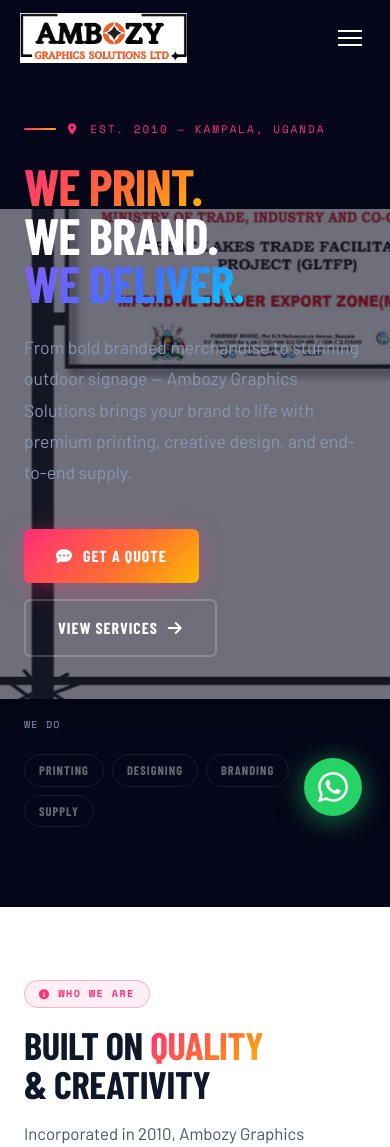
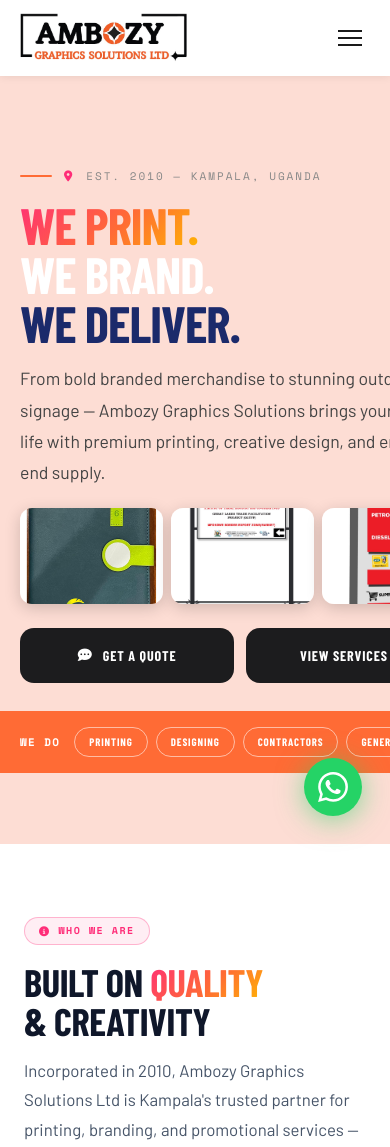
Before and after one commit to SAVIOUR26/ambozy-website, a PHP site: page / in a window 390 px wide. Shown: the top 1147 px of the page. Run offline with PHP 8.4, Linux system fonts and the light colour scheme; some web fonts are replaced.

Commit message:
Implement mobile light-theme hero per client mockup
On mobile (≤720px):
- Hero background switches from dark ink to warm peach (#FDDDD4)
- Removes dark overlay; hides scrolling background strip
- Nav always white with dark hamburger lines
- Line-3 "WE DELIVER." colour changes to dark navy (#1B2A6B)
- Body text switches to dark (#444) for readability on light bg
- Three product photo thumbnails appear as cards between body and CTAs
- CTA buttons become dark charcoal pill-style buttons (flex, equal width)
- Services strip becomes a full-bleed orange bar at the bottom of the hero

On desktop (>720px) the rotating wheel composition is unchanged.

Also aligns services strip labels with the four brand pillars:
Printing · Designing · Contractors · General Supplies

https://claude.ai/code/session_01EaVY7cv8hYT2wPDTE7hXYh

```diff
--- a/assets/css/main.css
+++ b/assets/css/main.css
@@ -881,6 +881,9 @@ button { border: none; cursor: pointer; font-family: inherit; background: none;
 .reveal-delay-3 { transition-delay: 0.3s; }
 .reveal-delay-4 { transition-delay: 0.4s; }
 
+/* ── MOBILE HERO PHOTOS (hidden on desktop) ─────────────────── */
+.hero__mobile-photos { display: none; }
+
 /* ── RESPONSIVE ─────────────────────────────────────────── */
 @media (max-width: 960px) {
   .hero__content { grid-template-columns: 1fr; gap: 60px; }
@@ -904,4 +907,154 @@ button { border: none; cursor: pointer; font-family: inherit; background: none;
   .quote__form { padding: 28px 20px; }
   .logo-badge { width: 44px; height: 44px; font-size: 1.3rem; border-radius: 12px; }
   .logo-wordmark__main { font-size: 1.3rem; }
+
+  /* ── MOBILE HERO — LIGHT EDITION ───────────────────────── */
+
+  /* Nav: always white on mobile */
+  .nav,
+  .nav.scrolled {
+    background: #ffffff;
+    backdrop-filter: none;
+    box-shadow: 0 1px 8px rgba(0,0,0,0.08);
+  }
+  .nav__hamburger span { background: #1a1a1a; }
+  .nav__mobile {
+    background: #f5f5f5;
+    border-top: 1px solid rgba(0,0,0,0.06);
+  }
+  .nav__mobile a {
+    color: #1a1a1a;
+    border-bottom-color: rgba(0,0,0,0.07);
+  }
+  .nav__mobile a:hover {
+    background: var(--gfire);
+    -webkit-background-clip: text;
+    -webkit-text-fill-color: transparent;
+    background-clip: text;
+  }
+
+  /* Hero: warm peach/salmon background */
+  .hero {
+    background: #FDDDD4;
+    min-height: 100svh;
+  }
+  .hero::before { display: none; }  /* remove dark overlay */
+  .hero-slides  { display: none; }  /* hide scrolling photo strip */
+
+  .hero__content {
+    padding: 96px 20px 0;
+    gap: 0;
+  }
+
+  /* Eyebrow */
+  .hero__eyebrow {
+    color: #888;
+    margin-bottom: 16px;
+  }
+  .hero__eyebrow::before { background: var(--orange); }
+
+  /* Title */
+  .hero__title .line-2 {
+    color: #ffffff;
+    -webkit-text-fill-color: #ffffff;
+  }
+  .hero__title .line-3 {
+    background: none;
+    -webkit-background-clip: unset;
+    background-clip: unset;
+    -webkit-text-fill-color: #1B2A6B;
+    color: #1B2A6B;
+  }
+
+  /* Body text */
+  .hero__body {
+    color: #444;
+    margin: 16px 0 0;
+  }
+
+  /* Mobile photo thumbnails */
+  .hero__mobile-photos {
+    display: flex;
+    gap: 8px;
+    margin: 20px 0 24px;
+  }
+  .hero__mobile-photos > div {
+    flex: 1;
+    aspect-ratio: 3 / 2;
+    background-size: cover;
+    background-position: center;
+    border-radius: 12px;
+    box-shadow: 0 4px 16px rgba(0,0,0,0.18);
+  }
+
+  /* CTA buttons: dark pill style */
+  .hero__actions { gap: 12px; }
+  .hero__actions .btn-primary {
+    background: #1c1c1e;
+    color: #ffffff;
+    box-shadow: none;
+    border-radius: 14px;
+    flex: 1;
+    justify-content: center;
+    font-size: 0.88rem;
+    padding: 14px 18px;
+  }
+  .hero__actions .btn-primary:hover {
+    transform: translateY(-2px);
+    box-shadow: 0 8px 24px rgba(0,0,0,0.3);
+    background: #2c2c2e;
+  }
+  .hero__actions .btn-outline {
+    background: #1c1c1e;
+    color: #ffffff;
+    border-color: #1c1c1e;
+    border-radius: 14px;
+    flex: 1;
+    justify-content: center;
+    font-size: 0.88rem;
+    padding: 14px 18px;
+  }
+  .hero__actions .btn-outline:hover {
+    background: #2c2c2e;
+    border-color: #2c2c2e;
+    color: #ffffff;
+    box-shadow: 0 8px 24px rgba(0,0,0,0.3);
+    transform: translateY(-2px);
+  }
+
+  /* Services strip: orange full-bleed bar */
+  .hero__services-strip {
+    background: var(--orange);
+    margin: 28px -20px 0;
+    padding: 16px 20px;
+    border-radius: 0;
+    flex-direction: row;
+    align-items: center;
+    flex-wrap: nowrap;
+    gap: 14px;
+    overflow-x: auto;
+    -webkit-overflow-scrolling: touch;
+    scrollbar-width: none;
+  }
+  .hero__services-strip::-webkit-scrollbar { display: none; }
+  .hero__strip-label {
+    color: #ffffff;
+    font-size: 11px;
+    font-weight: 800;
+    white-space: nowrap;
+    letter-spacing: 0.12em;
+    text-transform: uppercase;
+  }
+  .hero__strip-items { flex-wrap: nowrap; gap: 8px; }
+  .hero__strip-item {
+    color: #ffffff;
+    border-color: rgba(255,255,255,0.55);
+    white-space: nowrap;
+    font-size: 0.68rem;
+  }
+  .hero__strip-item:hover {
+    color: #ffffff;
+    border-color: rgba(255,255,255,1);
+    background: rgba(255,255,255,0.15);
+  }
 }
--- a/index.php
+++ b/index.php
@@ -169,6 +169,14 @@ $client_logos = [
       <p class="hero__body">
         From bold branded merchandise to stunning outdoor signage — Ambozy Graphics Solutions brings your brand to life with premium printing, creative design, and end-to-end supply.
       </p>
+
+      <!-- Mobile-only photo thumbnails -->
+      <div class="hero__mobile-photos">
+        <div style="background-image:url('/assets/images/hero/hero-1.jpeg')"></div>
+        <div style="background-image:url('/assets/images/hero/hero-2.jpeg')"></div>
+        <div style="background-image:url('/assets/images/hero/hero-3.jpeg')"></div>
+      </div>
+
       <div class="hero__actions">
         <a href="#contact" class="btn btn-primary">
           <i class="fa-solid fa-comment-dots"></i> Get a Quote
@@ -182,8 +190,8 @@ $client_logos = [
         <div class="hero__strip-items">
           <span class="hero__strip-item">Printing</span>
           <span class="hero__strip-item">Designing</span>
-          <span class="hero__strip-item">Branding</span>
-          <span class="hero__strip-item">Supply</span>
+          <span class="hero__strip-item">Contractors</span>
+          <span class="hero__strip-item">General Supplies</span>
         </div>
       </div>
     </div>
```
